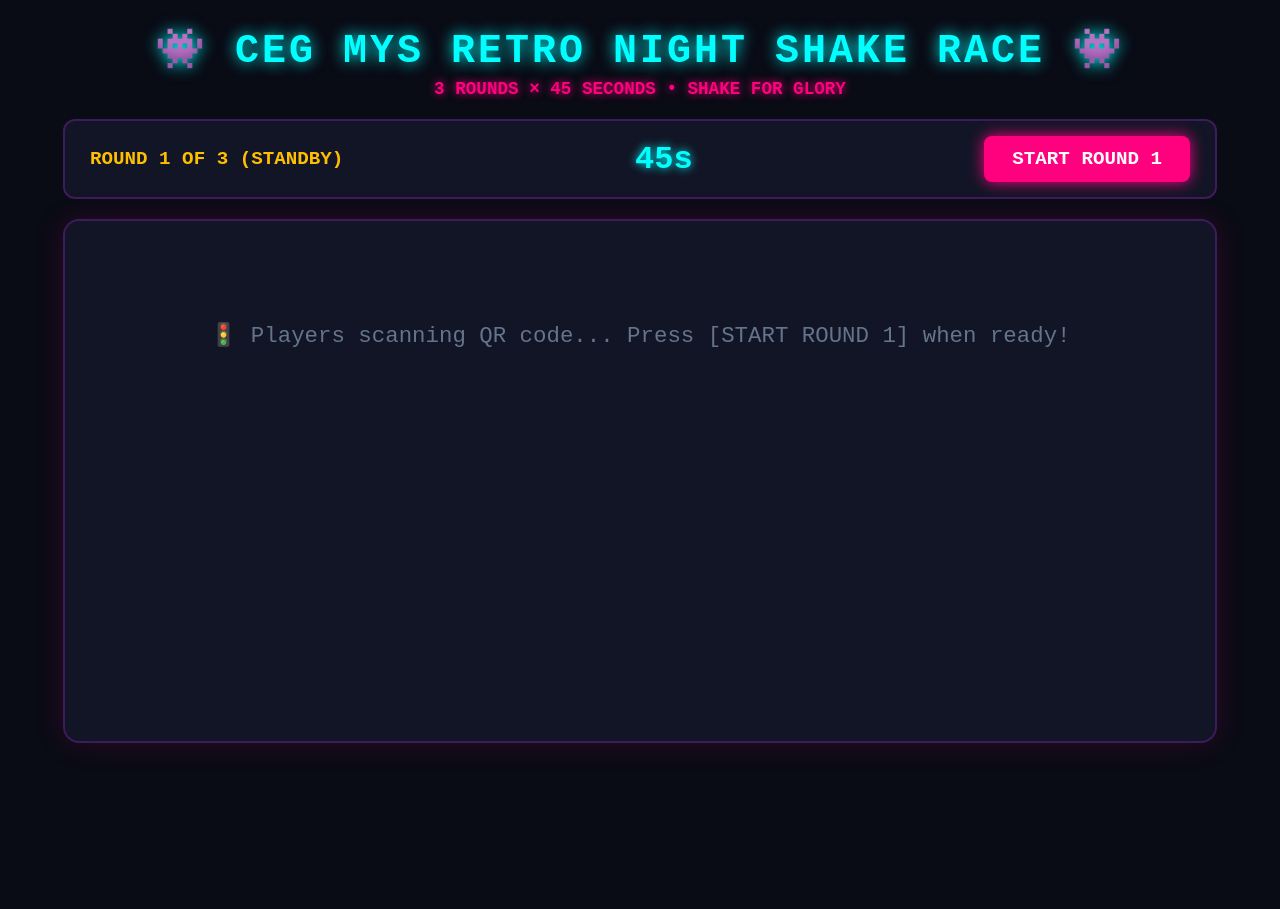
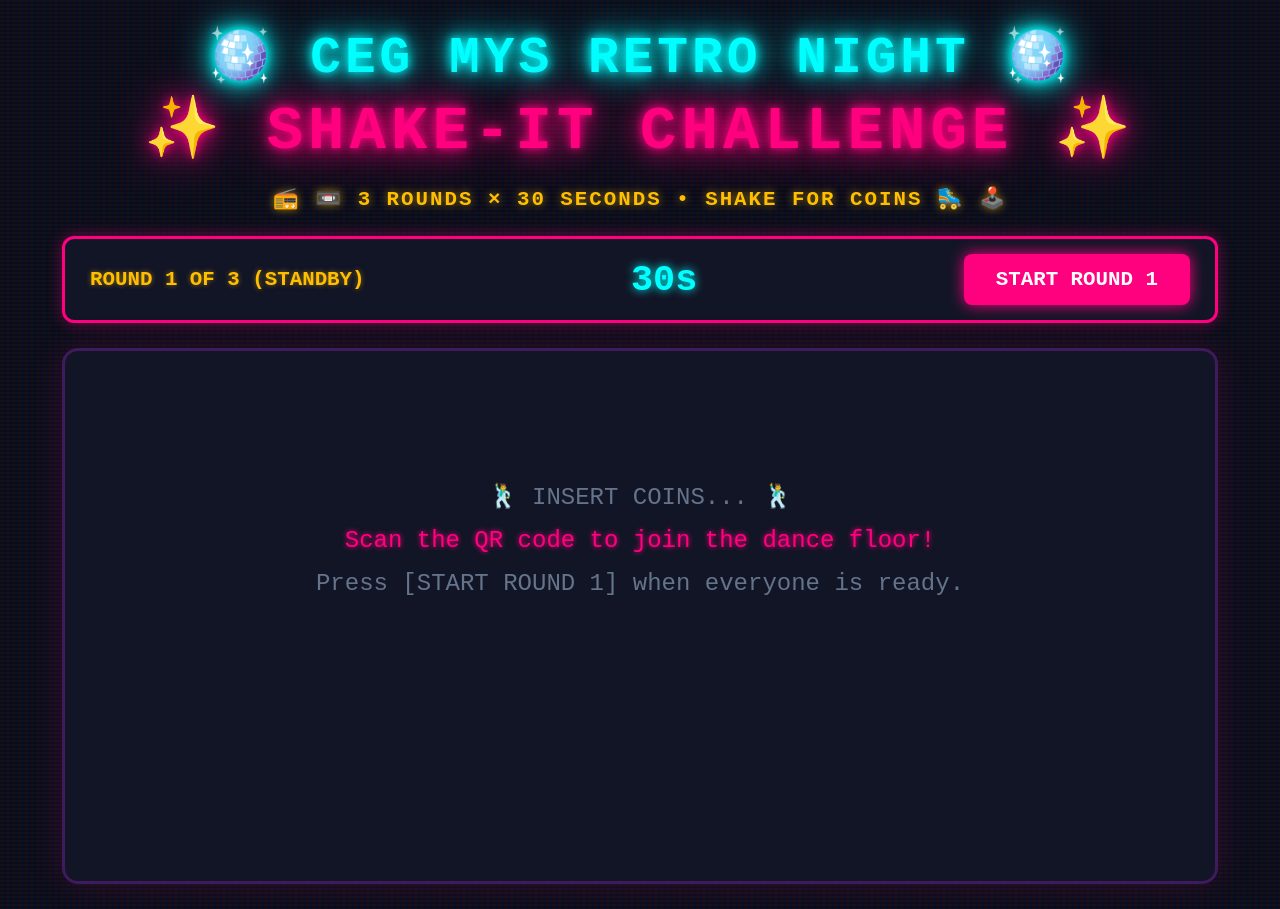
Before and after one commit to sahma12/CEG-Retro-Shake, a plain HTML site: page screen.html in a window 1280 px wide. Before the commit the page ends 800 px from the top, so only its background shows below. Drawn offline with nearby package versions, Linux system fonts and the light colour scheme.

Commit message:
screen.html

```diff
--- a/screen.html
+++ b/screen.html
@@ -1,43 +1,165 @@
 <!DOCTYPE html>
 <html>
 <head>
-  <title>CEG MYS Retro Night - Projector Host</title>
+  <title>CEG MYS RETRO NIGHT • SHAKE-it CHALLENGE</title>
   <script src="https://cdn.jsdelivr.net/npm/@supabase/supabase-js@2"></script>
   <style>
-    body { font-family: 'Courier New', Courier, monospace; background: #090b15; color: white; padding: 25px; margin: 0; user-select: none; }
-    h1 { text-align: center; color: #00ffff; font-size: 2.5rem; margin: 0 0 5px 0; text-transform: uppercase; letter-spacing: 3px; text-shadow: 0 0 15px #00ffff; }
-    .subtitle { text-align: center; color: #ff007f; font-size: 1.1rem; margin-bottom: 20px; font-weight: bold; text-shadow: 0 0 8px #ff007f; }
+    /* 70s/80s Retro Grid Background & Font Styles */
+    body {
+      font-family: 'Courier New', Courier, monospace;
+      background-color: #0c0f1d;
+      background-image:
+        linear-gradient(rgba(18, 16, 16, 0) 50%, rgba(0, 0, 0, 0.25) 50%),
+        linear-gradient(90deg, rgba(255, 0, 0, 0.06), rgba(0, 255, 0, 0.02), rgba(0, 0, 255, 0.06));
+      background-size: 100% 4px, 6px 100%;
+      color: white;
+      padding: 25px;
+      margin: 0;
+      user-select: none;
+    }
 
-    /* Control Bar */
-    #controlBar { max-width: 1100px; margin: 0 auto 20px auto; background: #121526; border-radius: 12px; padding: 15px 25px; display: flex; justify-content: space-between; align-items: center; border: 2px solid #3d1b5c; }
-    .btn-control { background: #ff007f; color: white; font-family: inherit; font-size: 1.2rem; font-weight: bold; padding: 12px 28px; border-radius: 8px; border: none; cursor: pointer; text-transform: uppercase; box-shadow: 0 0 15px #ff007f; transition: all 0.2s; }
-    .btn-control:hover { background: #00ffff; color: #090b15; box-shadow: 0 0 20px #00ffff; }
-    .timer-box { font-size: 2rem; color: #00ffff; font-weight: bold; text-shadow: 0 0 10px #00ffff; }
-    .round-info { font-size: 1.2rem; color: #ffbf00; font-weight: bold; }
+    /* Beautiful 2-Line Neon Glowing Header */
+    .header-container {
+      text-align: center;
+      margin-bottom: 20px;
+    }
+    h1 {
+      font-size: 3.2rem;
+      margin: 0;
+      text-transform: uppercase;
+      letter-spacing: 4px;
+      color: #00ffff;
+      text-shadow: 0 0 10px #00ffff, 0 0 20px #00ffff, 0 0 40px #00ffff;
+      font-weight: 900;
+    }
+    .main-title-2 {
+      font-size: 3.8rem;
+      color: #ff007f;
+      text-shadow: 0 0 10px #ff007f, 0 0 25px #ff007f, 0 0 50px #ff007f;
+      letter-spacing: 5px;
+      margin-top: 5px;
+    }
 
-    /* Leaderboard Track */
-    #raceTrack { max-width: 1100px; margin: 0 auto; background: #121526; border-radius: 16px; padding: 20px 25px; border: 2px solid #3d1b5c; box-shadow: 0 0 30px rgba(255, 0, 127, 0.15); min-height: 480px; }
-    .racer { margin: 12px 0; background: #090b15; border-radius: 10px; padding: 5px; border: 1px solid #3d1b5c; position: relative; overflow: hidden; }
-    .bar { height: 42px; background: linear-gradient(90deg, #ff007f, #b300ff, #00ffff); border-radius: 6px;
-           transition: width 0.3s cubic-bezier(0.1, 0.8, 0.3, 1); display: flex; align-items: center; padding-left: 12px;
-           font-weight: bold; white-space: nowrap; font-size: 1.1rem; color: #FFFFFF; text-shadow: 2px 2px 4px rgba(0,0,0,0.9); }
+    .subtitle {
+      text-align: center;
+      color: #ffbf00;
+      font-size: 1.3rem;
+      margin-top: 15px;
+      margin-bottom: 25px;
+      font-weight: bold;
+      text-transform: uppercase;
+      letter-spacing: 2px;
+      text-shadow: 0 0 8px rgba(255, 191, 0, 0.6);
+    }
+
+    /* Neon Control Bar */
+    #controlBar {
+      max-width: 1100px;
+      margin: 0 auto 25px auto;
+      background: #121526;
+      border-radius: 12px;
+      padding: 15px 25px;
+      display: flex;
+      justify-content: space-between;
+      align-items: center;
+      border: 3px solid #ff007f;
+      box-shadow: 0 0 15px rgba(255, 0, 127, 0.4);
+    }
+    .btn-control {
+      background: #ff007f;
+      color: white;
+      font-family: inherit;
+      font-size: 1.3rem;
+      font-weight: bold;
+      padding: 14px 32px;
+      border-radius: 8px;
+      border: none;
+      cursor: pointer;
+      text-transform: uppercase;
+      box-shadow: 0 0 15px #ff007f;
+      transition: all 0.2s;
+    }
+    .btn-control:hover {
+      background: #00ffff;
+      color: #090b15;
+      box-shadow: 0 0 25px #00ffff;
+    }
+    .timer-box {
+      font-size: 2.3rem;
+      color: #00ffff;
+      font-weight: bold;
+      text-shadow: 0 0 10px #00ffff;
+    }
+    .round-info {
+      font-size: 1.3rem;
+      color: #ffbf00;
+      font-weight: bold;
+      text-shadow: 0 0 5px rgba(255,191,0,0.5);
+    }
+
+    /* Grand Retro Track Container */
+    #raceTrack {
+      max-width: 1100px;
+      margin: 0 auto;
+      background: #121526;
+      border-radius: 16px;
+      padding: 25px;
+      border: 3px solid #3d1b5c;
+      box-shadow: 0 0 35px rgba(255, 0, 127, 0.15);
+      min-height: 480px;
+    }
+    .racer {
+      margin: 16px 0;
+      background: #090b15;
+      border-radius: 12px;
+      padding: 5px;
+      border: 2px solid #3d1b5c;
+      position: relative;
+      overflow: hidden;
+    }
+    .bar {
+      height: 46px;
+      background: linear-gradient(90deg, #ff007f, #b300ff, #00ffff, #ffbf00);
+      border-radius: 8px;
+      transition: width 0.3s cubic-bezier(0.1, 0.8, 0.3, 1);
+      display: flex;
+      align-items: center;
+      padding-left: 15px;
+      font-weight: bold;
+      white-space: nowrap;
+      font-size: 1.2rem;
+      color: #FFFFFF;
+      text-shadow: 2px 2px 4px rgba(0,0,0,0.9);
+    }
+    .trophy {
+      margin-right: 8px;
+      font-size: 1.5rem;
+    }
   </style>
 </head>
 <body>
-  <h1>👾 CEG MYS Retro Night Shake Race 👾</h1>
-  <div class="subtitle">3 ROUNDS × 45 SECONDS • SHAKE FOR GLORY</div>
 
-  <!-- Operator Controls -->
+  <!-- Dynamic retro icons combined with 2-line glowing titles -->
+  <div class="header-container">
+    <h1>🪩 CEG MYS RETRO NIGHT 🪩</h1>
+    <h1 class="main-title-2">✨ SHAKE-it CHALLENGE ✨</h1>
+  </div>
+
+  <div class="subtitle">📻 📼 3 ROUNDS × 30 SECONDS • SHAKE FOR COINS 🛼 🕹️</div>
+
+  <!-- Host Controls Panel -->
   <div id="controlBar">
     <div class="round-info" id="roundStatus">ROUND 1 OF 3 (STANDBY)</div>
-    <div class="timer-box" id="timeRemaining">45s</div>
+    <div class="timer-box" id="timeRemaining">30s</div>
     <button class="btn-control" id="startBtn" onclick="triggerCountdown()">START ROUND 1</button>
   </div>
 
-  <!-- Live Track -->
+  <!-- Realtime Track Arena -->
   <div id="raceTrack">
-    <div id="standbyMessage" style="text-align: center; padding: 80px; color: #64748B; font-size: 1.4rem;">
-      🚦 Players scanning QR code... Press [START ROUND 1] when ready!
+    <div id="standbyMessage" style="text-align: center; padding: 100px 50px; color: #64748B; font-size: 1.5rem; line-height: 1.8;">
+      🕺 INSERT COINS... 🕺<br>
+      <span style="color: #ff007f; text-shadow: 0 0 5px #ff007f;">Scan the QR code to join the dance floor!</span><br>
+      Press [START ROUND 1] when everyone is ready.
     </div>
   </div>
 
@@ -47,10 +169,10 @@
     const supabaseClient = supabase.createClient(SUPABASE_URL, SUPABASE_KEY);
 
     let currentRound = 1;
-    let roundTimeLeft = 45;
+    let roundTimeLeft = 30; // Changed back to 30 seconds
     let isRacing = false;
     let timerInterval = null;
-    const players = {}; // Key: id, Value: { name, roundScore, totalScore }
+    const players = {};
 
     const channel = supabaseClient.channel('annual-dinner-race');
 
@@ -73,7 +195,7 @@
       const standbyMsg = document.getElementById('standbyMessage');
       if (standbyMsg) standbyMsg.style.display = 'none';
 
-      document.getElementById('roundStatus').innerText = `ROUND ${currentRound} STARTING...`;
+      document.getElementById('roundStatus').innerText = `🛸 ROUND ${currentRound} INCOMING...`;
 
       const countInterval = setInterval(() => {
         document.getElementById('timeRemaining').innerText = count;
@@ -93,13 +215,13 @@
 
     function startRound() {
       isRacing = true;
-      roundTimeLeft = 45;
+      roundTimeLeft = 30; // 30-second round timer
 
-      // Reset round scores for this round
+      // Reset round scores for current participants
       Object.keys(players).forEach(id => { players[id].roundScore = 0; });
 
-      document.getElementById('roundStatus').innerText = `🔥 ROUND ${currentRound} OF 3 IN PROGRESS! 🔥`;
-      document.getElementById('timeRemaining').innerText = '45s';
+      document.getElementById('roundStatus').innerText = `⚡ ROUND ${currentRound} RUNNING! ⚡`;
+      document.getElementById('timeRemaining').innerText = '30s';
 
       channel.send({
         type: 'broadcast',
@@ -133,7 +255,7 @@
         payload: { action: 'end', round: currentRound }
       });
 
-      renderLeaderboard(true); // Final standings for this round
+      renderLeaderboard(true);
 
       const btn = document.getElementById('startBtn');
       btn.disabled = false;
@@ -141,12 +263,12 @@
 
       if (currentRound < 3) {
         currentRound++;
-        document.getElementById('roundStatus').innerText = `ROUND ${currentRound - 1} OVER! PREPARE FOR ROUND ${currentRound}`;
-        document.getElementById('timeRemaining').innerText = '45s';
+        document.getElementById('roundStatus').innerText = `🏁 ROUND ${currentRound - 1} OVER! GET READY FOR ROUND ${currentRound}`;
+        document.getElementById('timeRemaining').innerText = '30s';
         btn.innerText = `START ROUND ${currentRound}`;
       } else {
-        document.getElementById('roundStatus').innerText = `🏆 TOURNAMENT COMPLETE! FINAL OVERALL STANDINGS 🏆`;
-        document.getElementById('timeRemaining').innerText = 'FINAL';
+        document.getElementById('roundStatus').innerText = `🏆 TOURNAMENT FINISHED! FINAL HALL OF FAME 🏆`;
+        document.getElementById('timeRemaining').innerText = 'COMPLETED';
         btn.style.display = 'none';
       }
     }
@@ -159,16 +281,21 @@
       const topScore = sorted[0].totalScore || 1;
 
       track.innerHTML = sorted.map((p, index) => {
-        const pct = Math.min(100, Math.max(10, Math.round((p.totalScore / (topScore * 1.1)) * 100)));
-        let medal = '';
-        if (index === 0) medal = '🥇 ';
-        else if (index === 1) medal = '🥈 ';
-        else if (index === 2) medal = '🥉 ';
+        const pct = Math.min(100, Math.max(12, Math.round((p.totalScore / (topScore * 1.15)) * 100)));
+        let iconMarker = '';
+
+        // Dynamic Retro Icons based on ranking positions!
+        if (index === 0) iconMarker = '👑 🪩 ';
+        else if (index === 1) iconMarker = '⚡ 📼 ';
+        else if (index === 2) iconMarker = '✨ 🛼 ';
+        else if (index === 3) iconMarker = '📻 ';
+        else if (index === 4) iconMarker = '🕹️ ';
+        else iconMarker = '👾 ';
 
         return `
           <div class="racer">
             <div class="bar" style="width: ${pct}%;">
-              ${medal}#${index + 1} ${p.name} — ${p.totalScore} pts (Round: ${p.roundScore}) 🏎️💨
+              ${iconMarker}#${index + 1} ${p.name} — ${p.totalScore} pts (Round: ${p.roundScore})
             </div>
           </div>`;
       }).join('');
```
